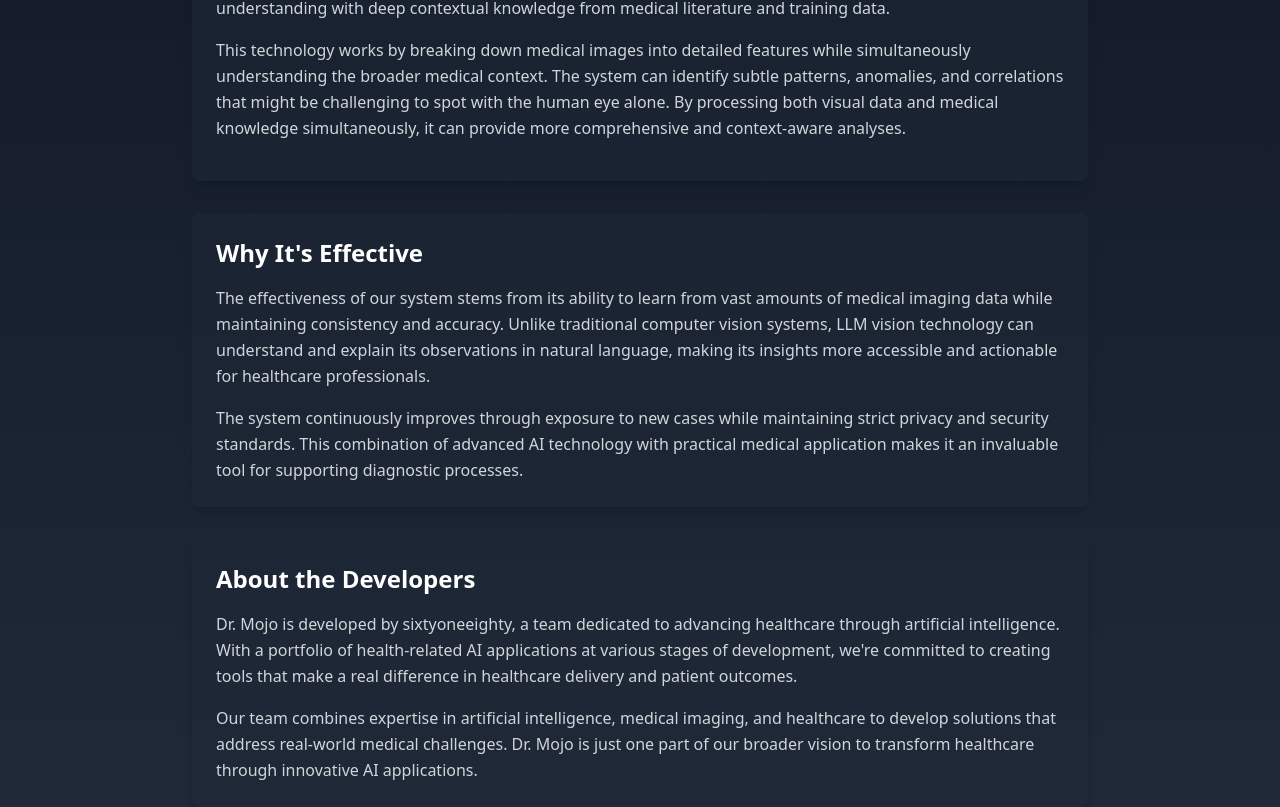
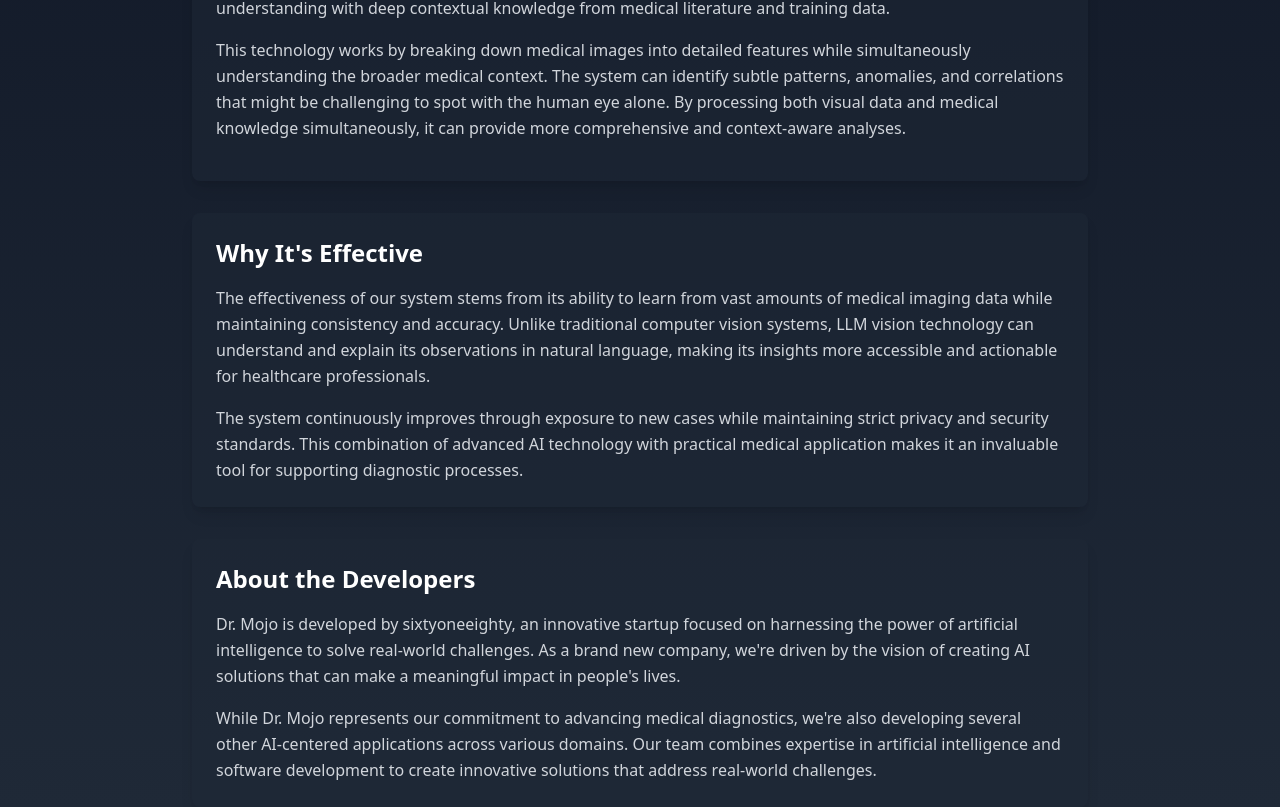
Before and after one commit to sixtyoneeighty/mainmojoapp, a React (Vite) app: page /about in a window 1280 px wide. Shown: the part 281-1088 px from the top of the page. Built offline with nearby package versions, Linux system fonts and the light colour scheme.

Commit message:
Update About page: revise company description to reflect startup status and broader AI focus

```diff
--- a/src/components/About.tsx
+++ b/src/components/About.tsx
@@ -40,15 +40,15 @@
           <section className="bg-gray-800/50 rounded-lg p-6 shadow-lg">
             <h2 className="text-2xl font-semibold mb-4">About the Developers</h2>
             <p className="text-gray-300 leading-relaxed mb-4">
-              Dr. Mojo is developed by sixtyoneeighty, a team dedicated to advancing healthcare through artificial
-              intelligence. With a portfolio of health-related AI applications at various stages of development,
-              we're committed to creating tools that make a real difference in healthcare delivery and patient
-              outcomes.
+              Dr. Mojo is developed by sixtyoneeighty, an innovative startup focused on harnessing the power
+              of artificial intelligence to solve real-world challenges. As a brand new company, we're driven
+              by the vision of creating AI solutions that can make a meaningful impact in people's lives.
             </p>
             <p className="text-gray-300 leading-relaxed">
-              Our team combines expertise in artificial intelligence, medical imaging, and healthcare to develop
-              solutions that address real-world medical challenges. Dr. Mojo is just one part of our broader
-              vision to transform healthcare through innovative AI applications.
+              While Dr. Mojo represents our commitment to advancing medical diagnostics, we're also developing
+              several other AI-centered applications across various domains. Our team combines expertise in
+              artificial intelligence and software development to create innovative solutions that address
+              real-world challenges.
             </p>
           </section>
         </div>
```
